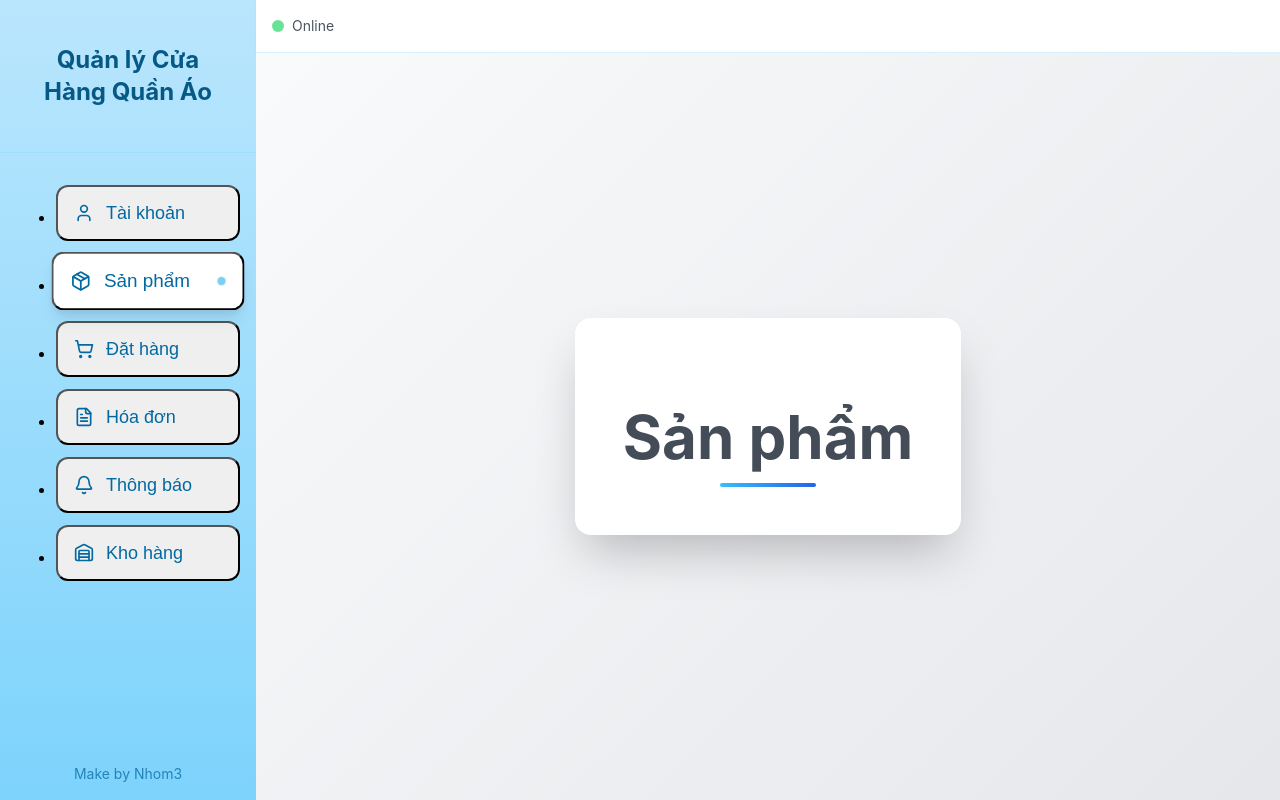
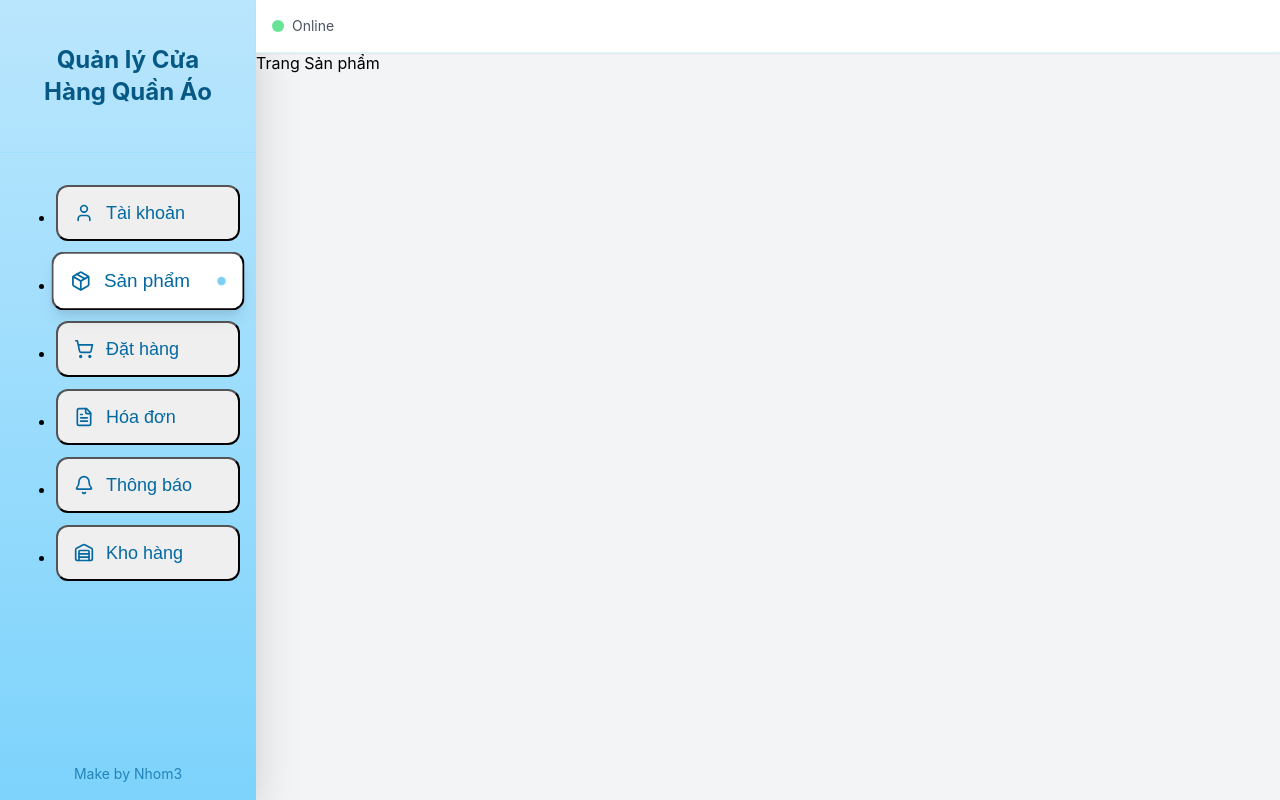
Before and after one commit to PhamThiKimNgan/nhom3_QLBHCCHQA_2A_2425, a React (Create React App) app in the folder QLBHCCHQA/client/: page /home in a window 1280 px wide. Both pictures are taken after a click on the button "Sản phẩm". Built offline with nearby package versions, Linux system fonts and the light colour scheme.

Commit message:
create pages

```diff
--- /dev/null
+++ b/QLBHCCHQA/client/src/pages/Account.jsx
@@ -0,0 +1,5 @@
+import React from "react";
+const Account = () => (
+  <div className="p-8 text-2xl font-bold">Trang Tài khoản</div>
+);
+export default Account;
--- a/QLBHCCHQA/client/src/pages/Home.jsx
+++ b/QLBHCCHQA/client/src/pages/Home.jsx
@@ -8,9 +8,15 @@ import {
   Warehouse,
 } from "lucide-react";
 import "./Home.css";
+import Account from "./Account";
+import Product from "./Product";
+import Order from "./Order";
+import Invoice from "./Invoice";
+import Notification from "./Notification";
+import WarehousePage from "./Warehouse";
 
 const Home = () => {
-  const [activePage, setActivePage] = useState("User");
+  const [activePage, setActivePage] = useState("Tài khoản");
 
   const menuItems = [
     { name: "Tài khoản", icon: User },
@@ -21,18 +27,25 @@ const Home = () => {
     { name: "Kho hàng", icon: Warehouse },
   ];
 
-  const renderContent = () => (
-    <div className="home-flex-1 home-flex home-items-center home-justify-center home-bg-gradient">
-      <div className="home-text-center home-transform">
-        <div className="home-bg-white home-rounded-2xl home-shadow-2xl home-p-12 home-transform">
-          <h1 className="home-text-6xl home-font-bold home-text-gray-800 home-mb-4 home-animate-pulse">
-            {activePage}
-          </h1>
-          <div className="home-w-24 home-h-1 home-bg-gradient-bar home-mx-auto home-rounded-full"></div>
-        </div>
-      </div>
-    </div>
-  );
+  // Hàm renderContent mới
+  const renderContent = () => {
+    switch (activePage) {
+      case "Tài khoản":
+        return <Account />;
+      case "Sản phẩm":
+        return <Product />;
+      case "Đặt hàng":
+        return <Order />;
+      case "Hóa đơn":
+        return <Invoice />;
+      case "Thông báo":
+        return <Notification />;
+      case "Kho hàng":
+        return <WarehousePage />;
+      default:
+        return null;
+    }
+  };
 
   return (
     <div className="home-flex home-h-screen home-bg-gray-100">
--- /dev/null
+++ b/QLBHCCHQA/client/src/pages/Invoice.jsx
@@ -0,0 +1,5 @@
+import React from "react";
+const Invoice = () => (
+  <div className="p-8 text-2xl font-bold">Trang Hóa đơn</div>
+);
+export default Invoice;
--- /dev/null
+++ b/QLBHCCHQA/client/src/pages/Notification.jsx
@@ -0,0 +1,5 @@
+import React from "react";
+const Notification = () => (
+  <div className="p-8 text-2xl font-bold">Trang Thông báo</div>
+);
+export default Notification;
--- /dev/null
+++ b/QLBHCCHQA/client/src/pages/Order.jsx
@@ -0,0 +1,5 @@
+import React from "react";
+const Order = () => (
+  <div className="p-8 text-2xl font-bold">Trang Đặt hàng</div>
+);
+export default Order;
--- /dev/null
+++ b/QLBHCCHQA/client/src/pages/Product.jsx
@@ -0,0 +1,5 @@
+import React from "react";
+const Product = () => (
+  <div className="p-8 text-2xl font-bold">Trang Sản phẩm</div>
+);
+export default Product;
--- /dev/null
+++ b/QLBHCCHQA/client/src/pages/Warehouse.jsx
@@ -0,0 +1,5 @@
+import React from "react";
+const Warehouse = () => (
+  <div className="p-8 text-2xl font-bold">Trang Kho hàng</div>
+);
+export default Warehouse;
```
